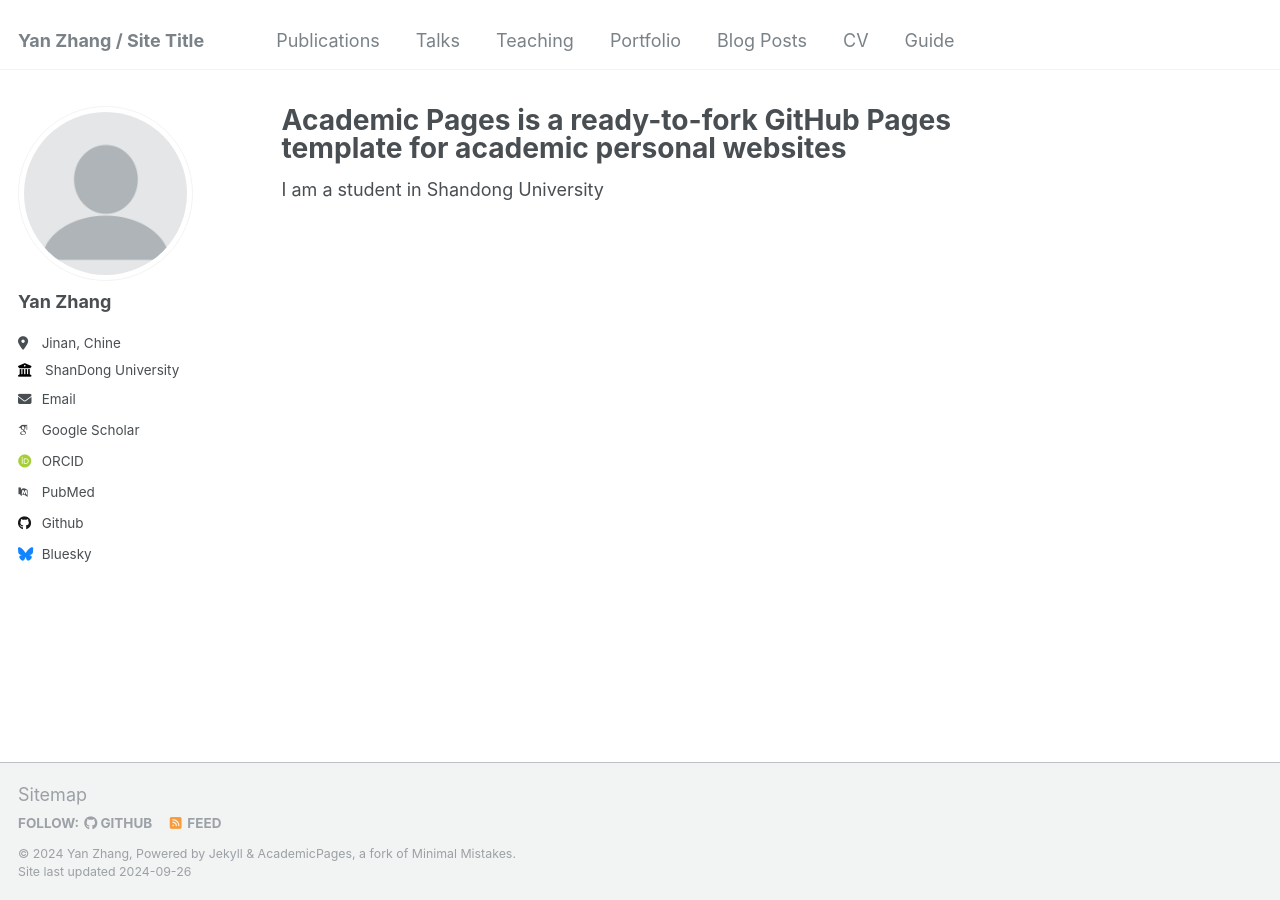
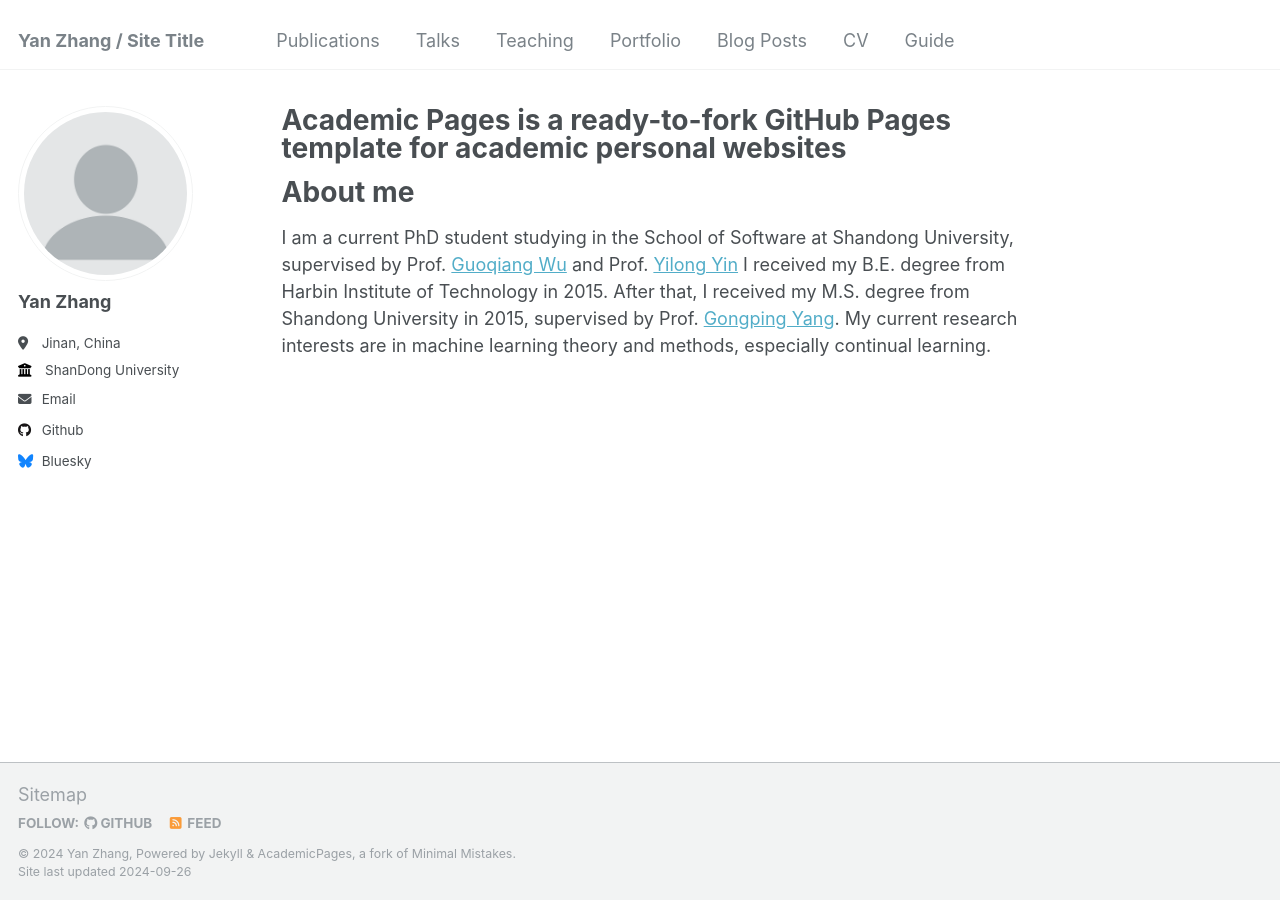
Before and after one commit to yann-zhg/yann-zhg.github.io, a Jekyll site: the page built from _pages/about.md, in a window 1280 px wide. Built offline with Jekyll 4.4.1, drawn with Linux system fonts in a browser that asks for light colours; some web fonts are replaced.

Commit message:
2024年9月26日 15:33:16

```diff
--- a/_config.yml
+++ b/_config.yml
@@ -25,25 +25,25 @@ author:
   name             : "Yan Zhang"
   pronouns         : # example: "she/her"
   bio              : ""
-  location         : "Jinan, Chine"
+  location         : "Jinan, China"
   employer         : "ShanDong University"
   uri              : # URL
   email            : "yannzhang9@gmail.com"
 
   # Academic websites
   arxiv            : # URL - Update with the correct link to your profile
-  googlescholar    : "https://scholar.google.com/citations?user=PS_CX0AAAAAJ"
+  googlescholar    : # "https://scholar.google.com/citations?user=PS_CX0AAAAAJ"
   impactstory      : # URL
-  orcid            : "http://orcid.org/yourorcidurl"
+  orcid            : # "http://orcid.org/yourorcidurl"
   semantic         : # URL
-  pubmed           : "https://www.ncbi.nlm.nih.gov/pubmed/?term=john+snow"
+  pubmed           : # "https://www.ncbi.nlm.nih.gov/pubmed/?term=john+snow"
   researchgate     : # URL
 
   # Repositories and software development
   bitbucket        : # Username - Update with your username on the site
   codepen          : # Username
   dribbble         : # Username
-  github           : "https://github.com/yann-zhg"
+  github           : "yann-zhg"
   kaggle           : # Username
   stackoverflow    : # User number or user number and name (i.e., use "1" or "1/jeff-atwood")
 
--- a/_pages/about.md
+++ b/_pages/about.md
@@ -7,4 +7,9 @@ redirect_from:
   - /about.html
 ---
 
-I am a student in Shandong University
+# About me
+
+I am a current PhD student studying in the School of Software at Shandong University, supervised by Prof. [Guoqiang Wu](https://guoqiangwoodrowwu.github.io/) and Prof. [Yilong Yin](https://faculty.sdu.edu.cn/ylyin)
+I received my B.E. degree from Harbin Institute of Technology in 2015.
+After that, I received my M.S. degree from Shandong University in 2015, supervised by Prof. [Gongping Yang](https://faculty.sdu.edu.cn/gpyang/zh_CN/index.htm).
+My current research interests are in machine learning theory and methods, especially continual learning.
```
